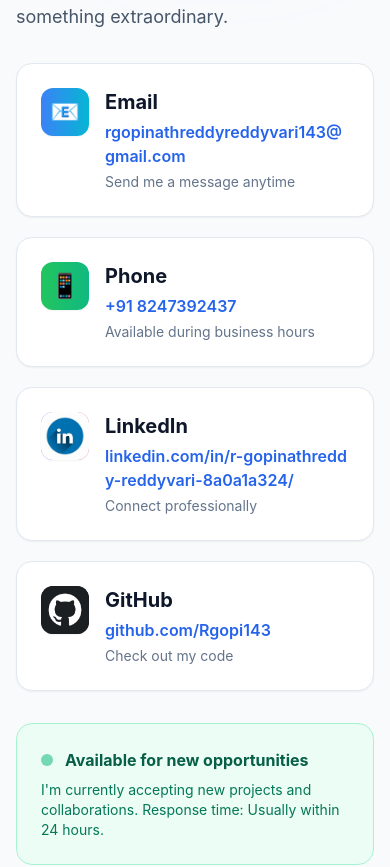
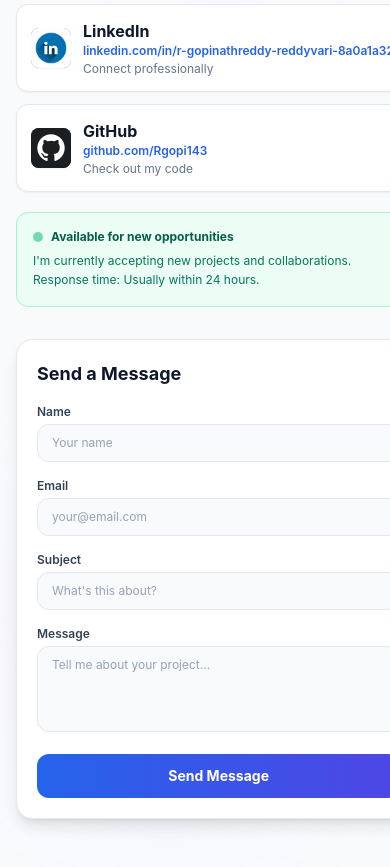
Before and after one commit to Rgopi143/CEOPORTFOLIO, a React (Vite) app: page / in a window 390 px wide. Shown: the part 8549-9416 px from the top of the page. Built offline with nearby package versions, Linux system fonts and the light colour scheme.

Commit message:
style(mobile): minimize 'Let's Connect' section typography, cards, and form inputs on mobile

```diff
--- a/src/components/Contact.tsx
+++ b/src/components/Contact.tsx
@@ -75,55 +75,55 @@ const Contact = () => {
   };
 
   return (
-    <section id="connect" className="py-20 bg-slate-50 text-slate-800 relative overflow-hidden">
+    <section id="connect" className="py-12 sm:py-20 bg-slate-50 text-slate-800 relative overflow-hidden">
       <div className="absolute top-20 left-20 w-72 h-72 bg-blue-200/30 rounded-full blur-3xl pointer-events-none"></div>
       <div className="absolute bottom-20 right-20 w-72 h-72 bg-purple-200/30 rounded-full blur-3xl pointer-events-none"></div>
 
       <div className="container mx-auto px-4 relative z-10">
         {/* Header */}
-        <div className="text-center mb-16">
-          <h2 className="text-5xl md:text-6xl font-black mb-6 bg-gradient-to-r from-slate-900 via-blue-900 to-indigo-900 bg-clip-text text-transparent">
+        <div className="text-center mb-8 sm:mb-14">
+          <h2 className="text-3xl sm:text-4xl md:text-5xl lg:text-6xl font-black mb-2 sm:mb-4 bg-gradient-to-r from-slate-900 via-blue-900 to-indigo-900 bg-clip-text text-transparent">
             Let's Connect
           </h2>
-          <p className="text-xl text-slate-600 max-w-3xl mx-auto">
+          <p className="text-sm sm:text-base md:text-xl text-slate-600 max-w-3xl mx-auto px-2">
             Ready to bring your ideas to life? I'm here to help you create something amazing.
           </p>
         </div>
 
         <div className="max-w-7xl mx-auto">
-          <div className="grid lg:grid-cols-2 gap-12">
+          <div className="grid lg:grid-cols-2 gap-8 lg:gap-12">
             {/* Contact Information */}
-            <div className="space-y-8">
+            <div className="space-y-5 sm:space-y-8">
               <div>
-                <h3 className="text-3xl font-bold text-slate-900 mb-6">Get In Touch</h3>
-                <p className="text-slate-600 text-lg leading-relaxed mb-8">
+                <h3 className="text-xl sm:text-2xl md:text-3xl font-bold text-slate-900 mb-2 sm:mb-4">Get In Touch</h3>
+                <p className="text-slate-600 text-xs sm:text-base md:text-lg leading-relaxed mb-4 sm:mb-6">
                   Whether you have a project in mind, want to collaborate, or just want to say hello,
                   I'd love to hear from you. Let's discuss how we can work together to create something extraordinary.
                 </p>
               </div>
 
               {/* Contact Methods */}
-              <div className="space-y-5">
+              <div className="space-y-3 sm:space-y-4">
                 {contactMethods.map((method) => (
                   <a
                     key={method.title}
                     href={method.link}
                     target="_blank"
                     rel="noopener noreferrer"
-                    className="block group bg-white rounded-2xl p-6 border border-slate-200 shadow-sm hover:shadow-md hover:border-blue-400 transition-all duration-300 hover:scale-102"
+                    className="block group bg-white rounded-xl sm:rounded-2xl p-3.5 sm:p-5 border border-slate-200 shadow-sm hover:shadow-md hover:border-blue-400 transition-all duration-300 hover:scale-101"
                   >
-                    <div className="flex items-start space-x-4">
-                      <div className={`w-12 h-12 bg-gradient-to-r ${method.color} rounded-xl flex items-center justify-center text-2xl flex-shrink-0 shadow-sm`}>
+                    <div className="flex items-center space-x-3 sm:space-x-4">
+                      <div className={`w-10 h-10 sm:w-12 sm:h-12 bg-gradient-to-r ${method.color} rounded-lg sm:rounded-xl flex items-center justify-center text-xl sm:text-2xl flex-shrink-0 shadow-sm`}>
                         {method.icon.startsWith('/') ? (
-                          <img src={method.icon} alt={method.title} className="w-12 h-12 rounded-xl object-cover" />
+                          <img src={method.icon} alt={method.title} className="w-10 h-10 sm:w-12 sm:h-12 rounded-lg sm:rounded-xl object-cover" />
                         ) : (
                           <span>{method.icon}</span>
                         )}
                       </div>
-                      <div className="flex-1">
-                        <h4 className="text-xl font-bold text-slate-900 mb-1 group-hover:text-blue-600 transition-colors">{method.title}</h4>
-                        <p className="text-blue-600 font-semibold mb-1 break-all">{method.value}</p>
-                        <p className="text-slate-500 text-sm">{method.description}</p>
+                      <div className="flex-1 min-w-0">
+                        <h4 className="text-base sm:text-lg font-bold text-slate-900 group-hover:text-blue-600 transition-colors">{method.title}</h4>
+                        <p className="text-blue-600 font-semibold text-xs sm:text-sm mb-0.5 truncate">{method.value}</p>
+                        <p className="text-slate-500 text-xs">{method.description}</p>
                       </div>
                     </div>
                   </a>
@@ -131,26 +131,25 @@ const Contact = () => {
               </div>
 
               {/* Availability Status */}
-              <div className="bg-emerald-50 rounded-2xl p-6 border border-emerald-200">
-                <div className="flex items-center space-x-3 mb-2">
-                  <div className="w-3 h-3 bg-emerald-500 rounded-full animate-pulse"></div>
-                  <span className="text-emerald-800 font-bold">Available for new opportunities</span>
+              <div className="bg-emerald-50 rounded-xl sm:rounded-2xl p-4 sm:p-6 border border-emerald-200">
+                <div className="flex items-center space-x-2 sm:space-x-3 mb-1.5 sm:mb-2">
+                  <div className="w-2.5 h-2.5 sm:w-3 sm:h-3 bg-emerald-500 rounded-full animate-pulse"></div>
+                  <span className="text-emerald-800 text-xs sm:text-sm font-bold">Available for new opportunities</span>
                 </div>
-                <p className="text-emerald-700 text-sm">
-                  I'm currently accepting new projects and collaborations.
-                  Response time: Usually within 24 hours.
+                <p className="text-emerald-700 text-xs sm:text-sm leading-relaxed">
+                  I'm currently accepting new projects and collaborations. Response time: Usually within 24 hours.
                 </p>
               </div>
             </div>
 
             {/* Contact Form */}
-            <div className="bg-white rounded-3xl p-8 md:p-10 border border-slate-200 shadow-xl">
-              <h3 className="text-2xl font-bold text-slate-900 mb-6">Send a Message</h3>
+            <div className="bg-white rounded-2xl sm:rounded-3xl p-5 sm:p-8 md:p-10 border border-slate-200 shadow-lg">
+              <h3 className="text-lg sm:text-2xl font-bold text-slate-900 mb-4 sm:mb-6">Send a Message</h3>
 
-              <form onSubmit={handleSubmit} className="space-y-6">
-                <div className="grid md:grid-cols-2 gap-6">
+              <form onSubmit={handleSubmit} className="space-y-4 sm:space-y-6">
+                <div className="grid md:grid-cols-2 gap-4 sm:gap-6">
                   <div className="relative">
-                    <label className="block text-sm font-semibold text-slate-700 mb-2">
+                    <label className="block text-xs sm:text-sm font-semibold text-slate-700 mb-1 sm:mb-2">
                       Name
                     </label>
                     <input
@@ -159,7 +158,7 @@ const Contact = () => {
                       onChange={(e) => handleInputChange('name', e.target.value)}
                       onFocus={() => setActiveField('name')}
                       onBlur={() => setActiveField(null)}
-                      className={`w-full px-4 py-3 bg-slate-50 border rounded-xl text-slate-900 placeholder-slate-400 focus:bg-white focus:outline-none focus:ring-2 transition-all duration-300 ${
+                      className={`w-full px-3.5 py-2.5 sm:px-4 sm:py-3 text-xs sm:text-base bg-slate-50 border rounded-xl text-slate-900 placeholder-slate-400 focus:bg-white focus:outline-none focus:ring-2 transition-all duration-300 ${
                         activeField === 'name'
                           ? 'border-blue-500 ring-blue-100'
                           : 'border-slate-200 hover:border-slate-300'
@@ -170,7 +169,7 @@ const Contact = () => {
                   </div>
 
                   <div className="relative">
-                    <label className="block text-sm font-semibold text-slate-700 mb-2">
+                    <label className="block text-xs sm:text-sm font-semibold text-slate-700 mb-1 sm:mb-2">
                       Email
                     </label>
                     <input
@@ -179,7 +178,7 @@ const Contact = () => {
                       onChange={(e) => handleInputChange('email', e.target.value)}
                       onFocus={() => setActiveField('email')}
                       onBlur={() => setActiveField(null)}
-                      className={`w-full px-4 py-3 bg-slate-50 border rounded-xl text-slate-900 placeholder-slate-400 focus:bg-white focus:outline-none focus:ring-2 transition-all duration-300 ${
+                      className={`w-full px-3.5 py-2.5 sm:px-4 sm:py-3 text-xs sm:text-base bg-slate-50 border rounded-xl text-slate-900 placeholder-slate-400 focus:bg-white focus:outline-none focus:ring-2 transition-all duration-300 ${
                         activeField === 'email'
                           ? 'border-blue-500 ring-blue-100'
                           : 'border-slate-200 hover:border-slate-300'
@@ -191,7 +190,7 @@ const Contact = () => {
                 </div>
 
                 <div className="relative">
-                  <label className="block text-sm font-semibold text-slate-700 mb-2">
+                  <label className="block text-xs sm:text-sm font-semibold text-slate-700 mb-1 sm:mb-2">
                     Subject
                   </label>
                   <input
@@ -200,7 +199,7 @@ const Contact = () => {
                     onChange={(e) => handleInputChange('subject', e.target.value)}
                     onFocus={() => setActiveField('subject')}
                     onBlur={() => setActiveField(null)}
-                    className={`w-full px-4 py-3 bg-slate-50 border rounded-xl text-slate-900 placeholder-slate-400 focus:bg-white focus:outline-none focus:ring-2 transition-all duration-300 ${
+                    className={`w-full px-3.5 py-2.5 sm:px-4 sm:py-3 text-xs sm:text-base bg-slate-50 border rounded-xl text-slate-900 placeholder-slate-400 focus:bg-white focus:outline-none focus:ring-2 transition-all duration-300 ${
                       activeField === 'subject'
                         ? 'border-blue-500 ring-blue-100'
                         : 'border-slate-200 hover:border-slate-300'
@@ -211,7 +210,7 @@ const Contact = () => {
                 </div>
 
                 <div className="relative">
-                  <label className="block text-sm font-semibold text-slate-700 mb-2">
+                  <label className="block text-xs sm:text-sm font-semibold text-slate-700 mb-1 sm:mb-2">
                     Message
                   </label>
                   <textarea
@@ -219,8 +218,8 @@ const Contact = () => {
                     onChange={(e) => handleInputChange('message', e.target.value)}
                     onFocus={() => setActiveField('message')}
                     onBlur={() => setActiveField(null)}
-                    rows={6}
-                    className={`w-full px-4 py-3 bg-slate-50 border rounded-xl text-slate-900 placeholder-slate-400 focus:bg-white focus:outline-none focus:ring-2 transition-all duration-300 resize-none ${
+                    rows={4}
+                    className={`w-full px-3.5 py-2.5 sm:px-4 sm:py-3 text-xs sm:text-base bg-slate-50 border rounded-xl text-slate-900 placeholder-slate-400 focus:bg-white focus:outline-none focus:ring-2 transition-all duration-300 resize-none ${
                       activeField === 'message'
                         ? 'border-blue-500 ring-blue-100'
                         : 'border-slate-200 hover:border-slate-300'
@@ -233,10 +232,10 @@ const Contact = () => {
                 <button
                   type="submit"
                   disabled={isSubmitting}
-                  className={`w-full py-4 px-8 rounded-xl font-bold text-lg text-white transition-all duration-300 ${
+                  className={`w-full py-3 sm:py-4 px-6 sm:px-8 rounded-xl font-bold text-sm sm:text-lg text-white transition-all duration-300 ${
                     isSubmitting
                       ? 'bg-slate-400 cursor-not-allowed'
-                      : 'bg-gradient-to-r from-blue-600 to-indigo-600 hover:from-blue-700 hover:to-indigo-700 hover:scale-102 hover:shadow-xl hover:shadow-blue-500/25'
+                      : 'bg-gradient-to-r from-blue-600 to-indigo-600 hover:from-blue-700 hover:to-indigo-700 hover:scale-101 hover:shadow-lg hover:shadow-blue-500/25'
                   }`}
                 >
                   {isSubmitting ? (
```
